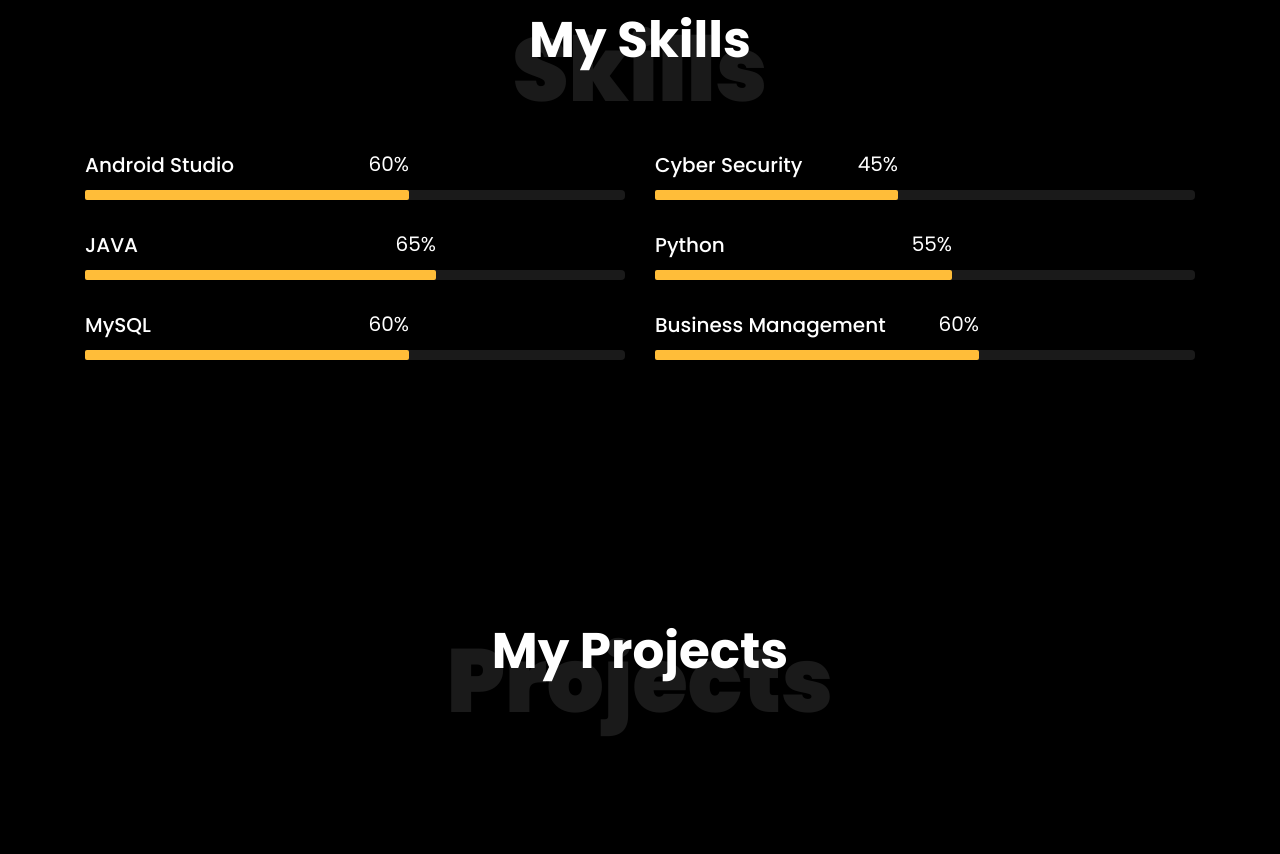
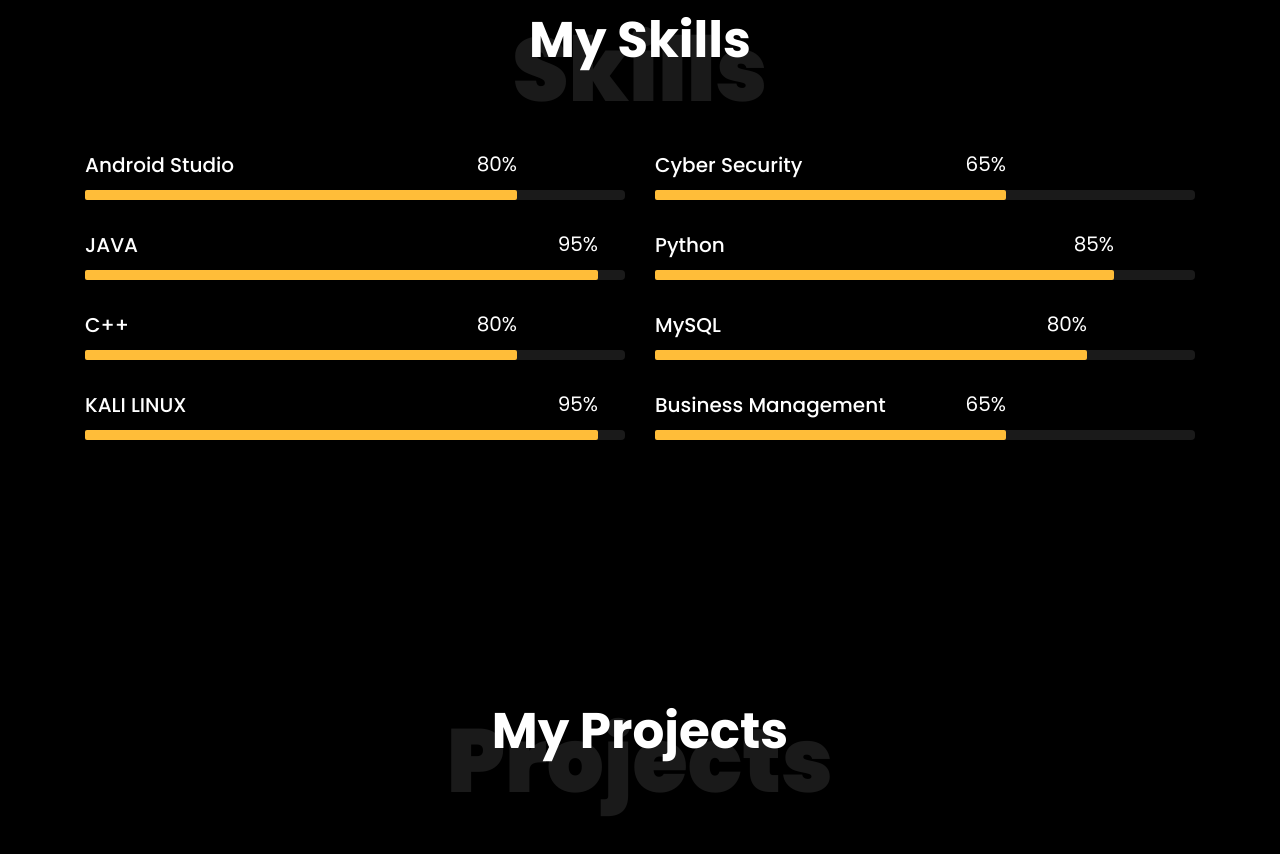
Before and after one commit to ingenioux/ingenioux, a plain HTML site: page index.html in a window 1280 px wide. Shown: the part 2875-3729 px from the top of the page. Drawn offline with Linux system fonts and the light colour scheme; files whose address does not match are found by name.

Commit message:
Update index.html

```diff
--- a/index.html
+++ b/index.html
@@ -278,9 +278,9 @@
 						<div class="progress-wrap ftco-animate">
 							<h3>Android Studio</h3>
 							<div class="progress">
-							 	<div class="progress-bar color-1" role="progressbar" aria-valuenow="60"
-							  	aria-valuemin="0" aria-valuemax="100" style="width:60%">
-							    <span>60%</span>
+							 	<div class="progress-bar color-1" role="progressbar" aria-valuenow="80"
+							  	aria-valuemin="0" aria-valuemax="100" style="width:80%">
+							    <span>80%</span>
 							  	</div>
 							</div>
 						</div>
@@ -289,9 +289,9 @@
 						<div class="progress-wrap ftco-animate">
 							<h3>Cyber Security</h3>
 							<div class="progress">
-							 	<div class="progress-bar color-2" role="progressbar" aria-valuenow="45"
-							  	aria-valuemin="0" aria-valuemax="100" style="width:45%">
-							    <span>45%</span>
+							 	<div class="progress-bar color-2" role="progressbar" aria-valuenow="65"
+							  	aria-valuemin="0" aria-valuemax="100" style="width:65%">
+							    <span>65%</span>
 							  	</div>
 							</div>
 						</div>
@@ -300,9 +300,9 @@
 						<div class="progress-wrap ftco-animate">
 							<h3>JAVA</h3>
 							<div class="progress">
-							 	<div class="progress-bar color-3" role="progressbar" aria-valuenow="65"
-							  	aria-valuemin="0" aria-valuemax="100" style="width:65%">
-							    <span>65%</span>
+							 	<div class="progress-bar color-3" role="progressbar" aria-valuenow="95"
+							  	aria-valuemin="0" aria-valuemax="100" style="width:95%">
+							    <span>95%</span>
 							  	</div>
 							</div>
 						</div>
@@ -311,9 +311,20 @@
 						<div class="progress-wrap ftco-animate">
 							<h3>Python</h3>
 							<div class="progress">
-							 	<div class="progress-bar color-4" role="progressbar" aria-valuenow="55"
-							  	aria-valuemin="0" aria-valuemax="100" style="width:55%">
-							    <span>55%</span>
+							 	<div class="progress-bar color-4" role="progressbar" aria-valuenow="85"
+							  	aria-valuemin="0" aria-valuemax="100" style="width:85%">
+							    <span>85%</span>
+							  	</div>
+							</div>
+						</div>
+					</div>
+					<div class="col-md-6 animate-box">
+						<div class="progress-wrap ftco-animate">
+							<h3>C++</h3>
+							<div class="progress">
+							 	<div class="progress-bar color-3" role="progressbar" aria-valuenow="80"
+							  	aria-valuemin="0" aria-valuemax="100" style="width:80%">
+							    <span>80%</span>
 							  	</div>
 							</div>
 						</div>
@@ -322,9 +333,20 @@
 						<div class="progress-wrap ftco-animate">
 							<h3>MySQL</h3>
 							<div class="progress">
-							 	<div class="progress-bar color-5" role="progressbar" aria-valuenow="60"
-							  	aria-valuemin="0" aria-valuemax="100" style="width:60%">
-							    <span>60%</span>
+							 	<div class="progress-bar color-5" role="progressbar" aria-valuenow="80"
+							  	aria-valuemin="0" aria-valuemax="100" style="width:80%">
+							    <span>80%</span>
+							  	</div>
+							</div>
+						</div>
+					</div>
+					<div class="col-md-6 animate-box">
+						<div class="progress-wrap ftco-animate">
+							<h3>KALI LINUX</h3>
+							<div class="progress">
+							 	<div class="progress-bar color-3" role="progressbar" aria-valuenow="95"
+							  	aria-valuemin="0" aria-valuemax="100" style="width:95%">
+							    <span>95%</span>
 							  	</div>
 							</div>
 						</div>
@@ -333,9 +355,9 @@
 						<div class="progress-wrap ftco-animate">
 							<h3>Business Management</h3>
 							<div class="progress">
-							 	<div class="progress-bar color-6" role="progressbar" aria-valuenow="60"
-							  	aria-valuemin="0" aria-valuemax="100" style="width:60%">
-							    <span>60%</span>
+							 	<div class="progress-bar color-6" role="progressbar" aria-valuenow="65"
+							  	aria-valuemin="0" aria-valuemax="100" style="width:65%">
+							    <span>65%</span>
 							  	</div>
 							</div>
 						</div>
```
